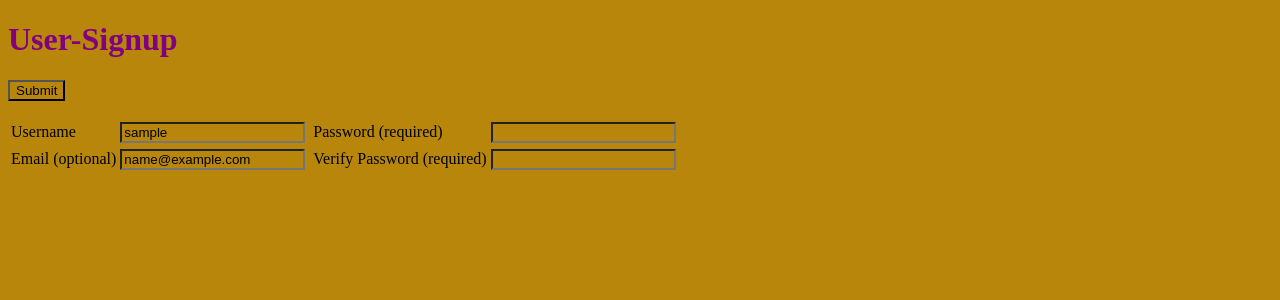
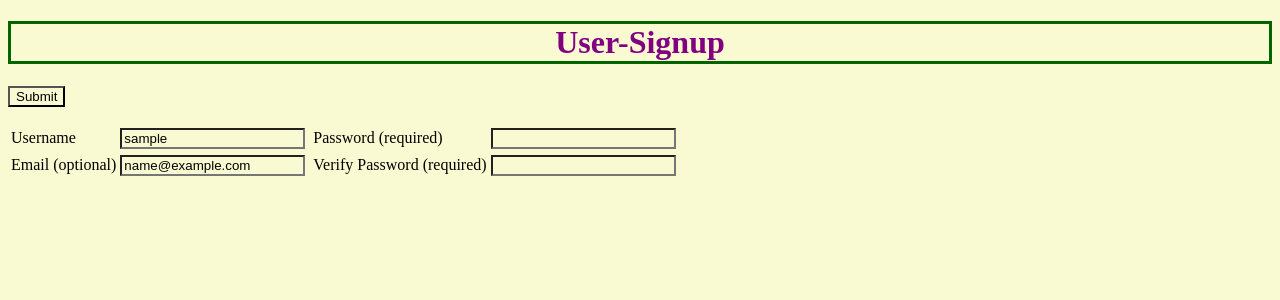
Before and after one commit to GiuliaMueller/user-signup, a Flask app: template templates/index.html in a window 1280 px wide. Shown: the top 300 px of the page. Run offline with Flask 2, Linux system fonts and the light colour scheme; the template is opened without the code that fills it: most values are stand-ins (such as "Sample title", 1, 10 or a date in 2020).

Commit message:
updated css

```diff
--- /dev/null
+++ b/static/styles.css
@@ -0,0 +1,14 @@
+*{
+    background-color:lightgoldenrodyellow;
+}
+
+.error {
+    color:red;
+}
+
+.hi{
+    background-color: lightgoldenrodyellow;
+    color:purple;
+    border:solid darkgreen 3px;
+    text-align:center;
+}
--- a/style.css
+++ /dev/null
@@ -1,13 +0,0 @@
-*{
-    background-color:darkgoldenrod
-}
-
-.error {
-    color:red;
-}
-
-.hi{
-    color:purple;
-    border: 3px;
-    border-color:darkgreen;
-}
--- a/templates/index.html
+++ b/templates/index.html
@@ -2,7 +2,7 @@
 
 <html>
     <head>
-        <link type ="text/css" rel ="stylesheet" href="style.css"/>
+        <link type ="text/css" rel ="stylesheet" href="static/styles.css"/>
         <title> LC101 User-Signup</title>
     </head>
     <body>
--- a/templates/welcome.html
+++ b/templates/welcome.html
@@ -1,3 +1,4 @@
 
-<h1 class = "hi">Hello, {{username}}!</h1><br>
-<h1 class = "hi">Welcome to User-Signup</h1>
+<h1 class = "hi">Hello, {{username}}!</h1>
+
+<p><h1 class = "hi">Welcome to User-Signup</h1></p>
```
